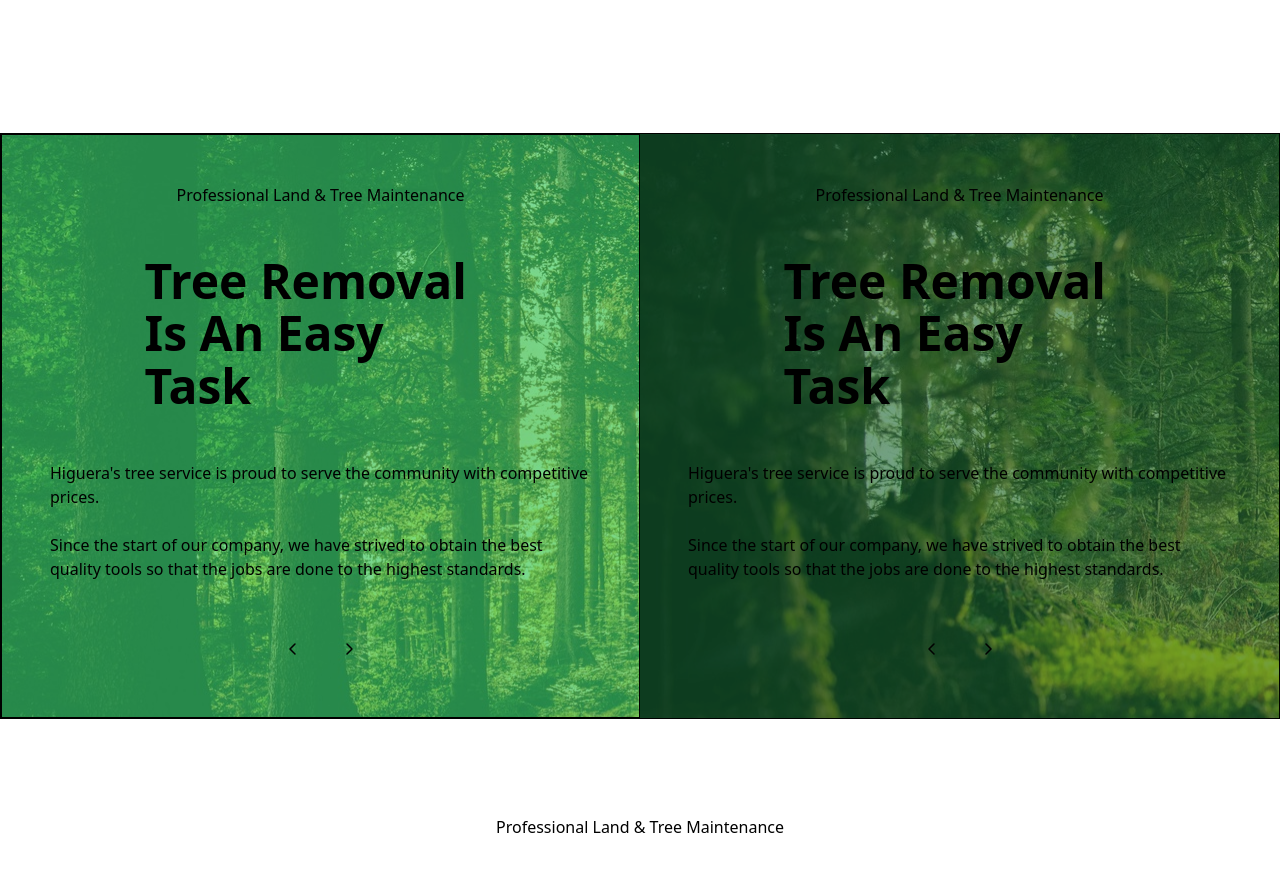
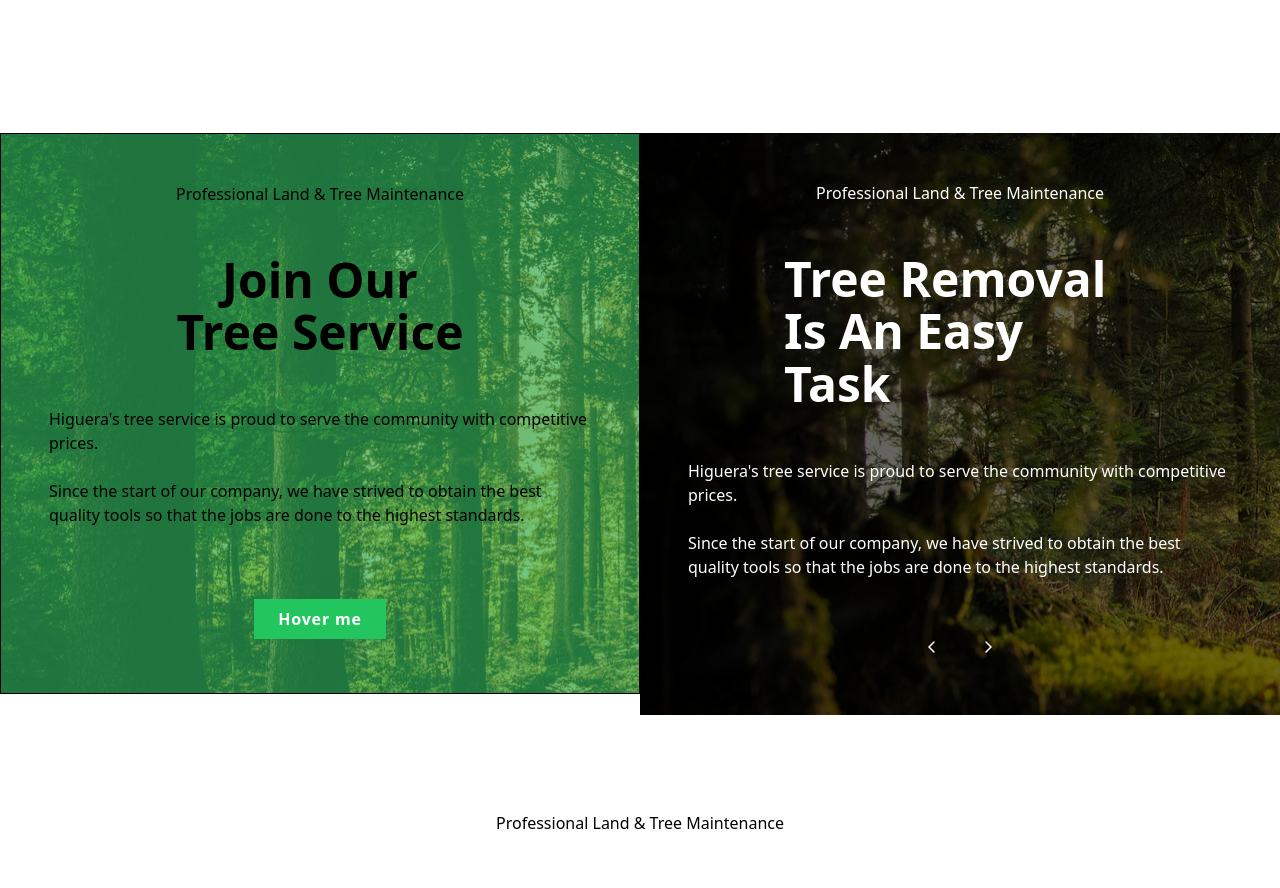
Before and after one commit to BerylBrothers/Paint-Website, a Next.js app: page / in a window 1280 px wide. Shown: the part 4820-5708 px from the top of the page. Built offline with nearby package versions, Linux system fonts and the light colour scheme.

Commit message:
added button to new section

```diff
--- a/components/Testimonials.jsx
+++ b/components/Testimonials.jsx
@@ -47,14 +47,14 @@ const Testimonials = () => {
   return (
     <section className="pt-12">
       <div className=" mx-auto">
-        <div className="flex xl:flex-row flex-col justify-between border border-black">
+        <div className="flex xl:flex-row flex-col justify-between ">
           {/* text container */}
           <div className="relative flex xl:flex-row flex-col justify-center items-center border forest-bg-1 border-black  w-full xl:w-[50%] h-full">
-            <div className="absolute inset-0 opacity-60 bg-green-500"></div>
+            <div className="absolute inset-0 opacity-60 bg-green-600"></div>
             <div className="flex flex-col justify-center items-center text-center xl:text-left p-6 z-10">
               <h5 className="p-6">Professional Land & Tree Maintenance</h5>
-              <h2 className="p-6 max-w-full xl:max-w-[400px]">
-                Tree Removal Is An Easy Task
+              <h2 className="p-6 max-w-full xl:max-w-[350px] text-center">
+                Join Our Tree Service
               </h2>
               <p className="max-w-[600px] p-6">
                 Higuera's tree service is proud to serve the community with
@@ -66,22 +66,19 @@ const Testimonials = () => {
                 standards.
               </p>
               <div className="p-6">
-                <button onClick={prevTestimonial} className="p-3 mx-2">
-                  <PiCaretLeftBold />
-                </button>
-                <button onClick={nextTestimonial} className="p-3 mx-2">
-                  <PiCaretRightBold />
-                </button>
+                <a href="#" className="button z-10">
+                  Hover me
+                </a>
               </div>
             </div>
           </div>
 
           {/* carousel container */}
           <div className="relative flex flex-col justify-center items-center w-full xl:w-[50%] forest-bg-2">
-            <div className="absolute inset-0 opacity-60 bg-green-800"></div>
+            <div className="absolute inset-0 opacity-60 bg-black "></div>
             {/* Display only the current testimonial */}
             <div className="relative z-10">
-              <div className="flex flex-col justify-center items-center text-center xl:text-left p-6 z-10">
+              <div className="flex flex-col justify-center items-center text-center xl:text-left p-6 z-10 text-white">
                 <h5 className="p-6">Professional Land & Tree Maintenance</h5>
                 <h2 className="p-6 max-w-full xl:max-w-[400px]">
                   Tree Removal Is An Easy Task
```
